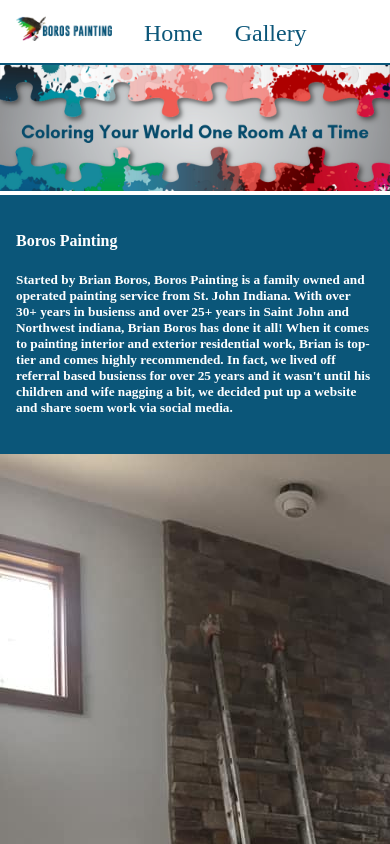
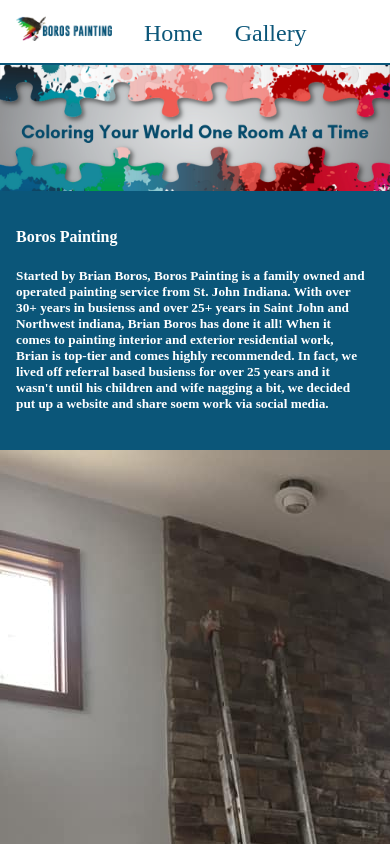
Before and after one commit to brianboros7/boros-painting-web, a React (Create React App) app: page / in a window 390 px wide. Shown: the top 844 px of the page. Built offline with nearby package versions, Linux system fonts and the light colour scheme.

Commit message:
fixed the main banner default padding issue, and still can't get the about image to work responsively.

```diff
--- a/src/pages/landing/style.scss
+++ b/src/pages/landing/style.scss
@@ -1,4 +1,8 @@
+.main-banner {
+    display: block;
+}
 .main-banner img {
+    display: block;
     width: 100%;
 }
 /* About Section */
@@ -8,4 +12,9 @@
 }
 .about-content {
     padding: 1rem;
+    width: 90%;
+    max-width: 400px;
 }
+.about-content img {
+    width: 100%;
+}
```
